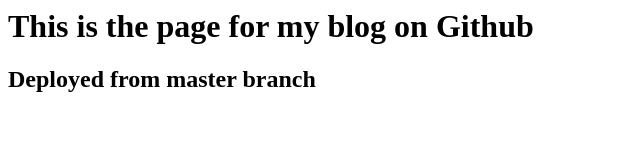
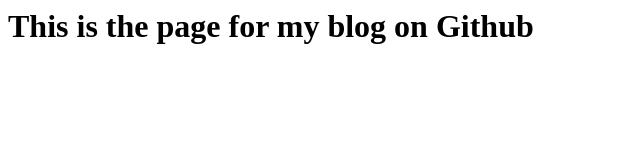
Before and after one commit to hejunchen/blogs, a plain HTML site: page index.html in a window 1280 px wide. Shown: the whole page, without its empty margins (0-640 px from the left). Drawn offline with Linux system fonts and the light colour scheme.

Commit message:
Update index.html

```diff
--- a/index.html
+++ b/index.html
@@ -6,7 +6,6 @@
 
 <body>
     <h1>This is the page for my blog on Github</h1>
-    <h2>Deployed from master branch</h2>
 </body>
 
 </html>
```
